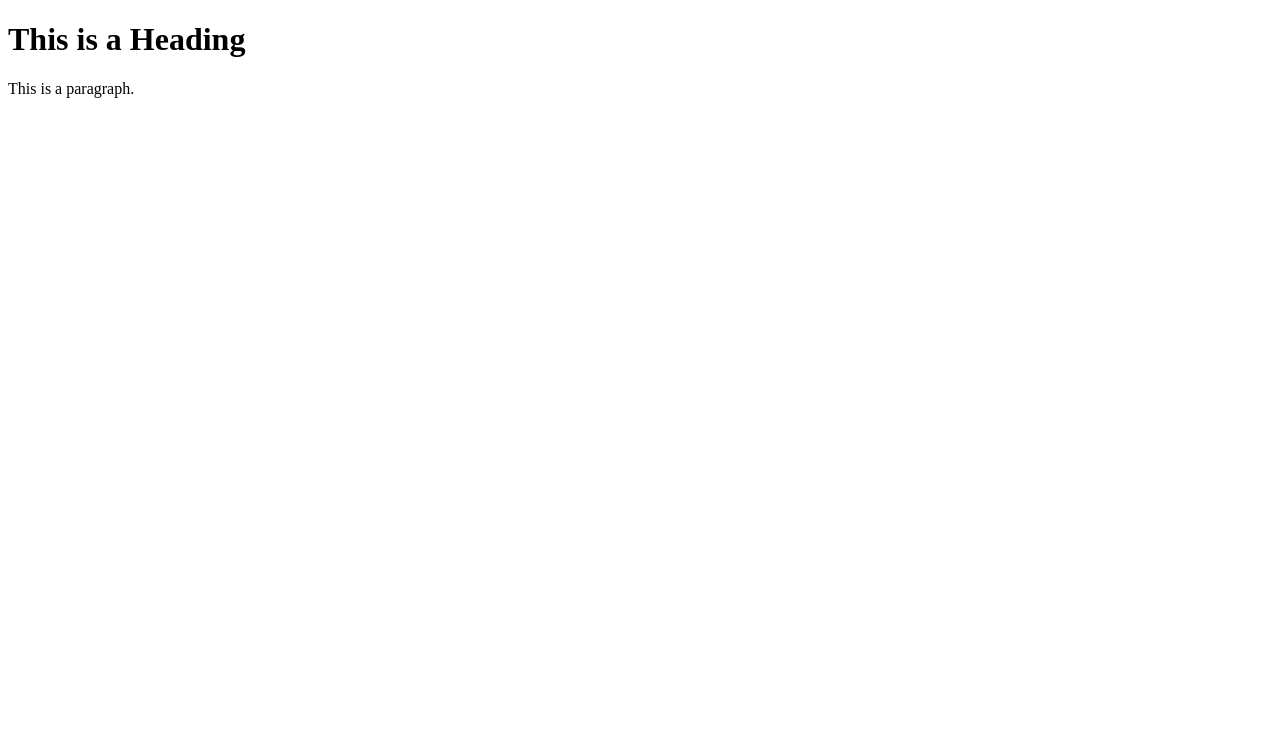
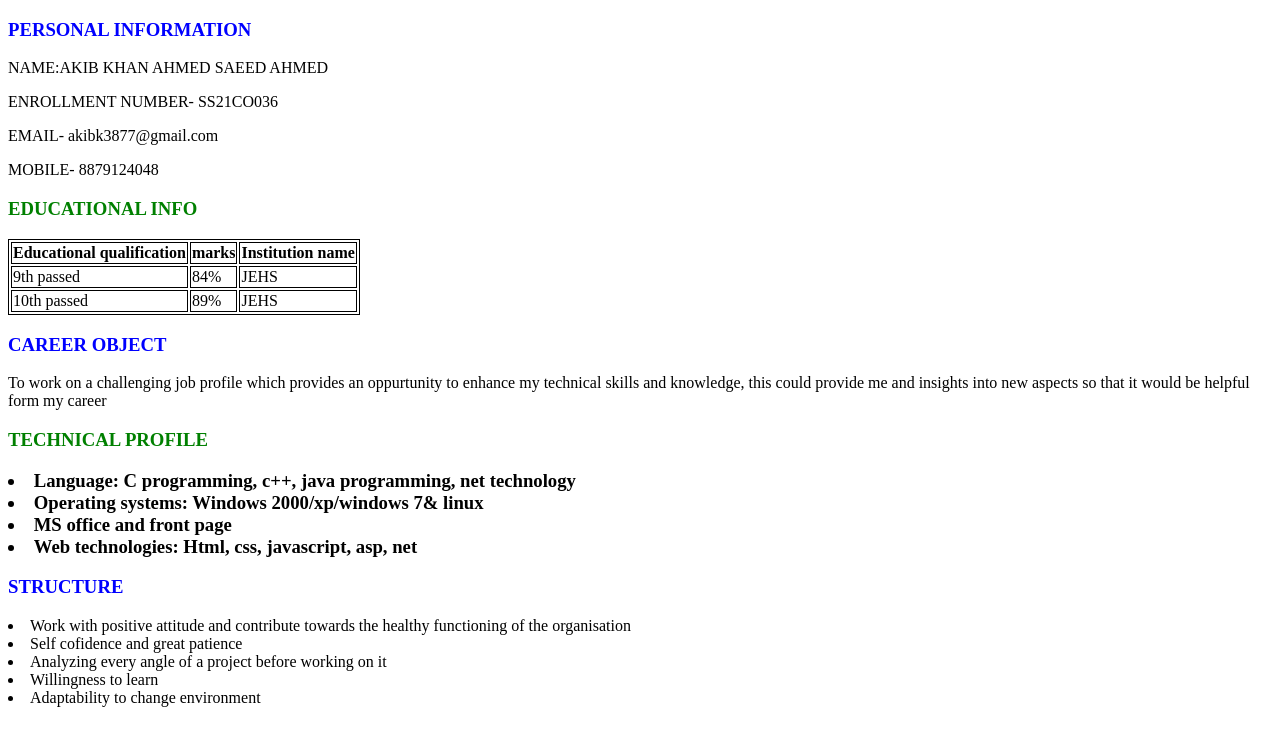
Before and after one commit to asif7711/asif7711.github.io, a plain HTML site: page index.html in a window 1280 px wide. Drawn offline with Linux system fonts and the light colour scheme.

Commit message:
Update index.html

```diff
--- a/index.html
+++ b/index.html
@@ -1,12 +1,51 @@
 <!DOCTYPE html>
 <html>
-<head>
-<title>Page Title</title>
-</head>
-<body>
+  <head>
+            <title> RESUME </title>
+  <style> table, th, td {border:1px solid black;}</style>
+   </head>
 
-<h1>This is a Heading</h1>
-<p>This is a paragraph.</p>
+ <h3 style="color:blue;"> PERSONAL INFORMATION </h3>
+ <p> NAME:AKIB KHAN AHMED SAEED AHMED </p>
+ <p> ENROLLMENT NUMBER- SS21CO036 </p>
+ <p> EMAIL- akibk3877@gmail.com </p>
+ <p> MOBILE- 8879124048 </p>
 
-</body>
-</html>
+ <h3 style="color:green;"> EDUCATIONAL INFO </h3>
+ <table>
+ <tr>
+ <th> Educational qualification </th>
+ <th> marks </th>
+ <th>Institution name</th>
+ </tr>
+
+ <tr>
+ <td> 9th passed </td>
+ <td> 84% </td>
+ <td> JEHS </td>
+ </tr>
+
+ <tr>
+ <td> 10th passed </td>
+ <td> 89% </td>
+ <td> JEHS </td>
+ </td>
+ </table>
+
+ <h3 style="color:blue;"> CAREER OBJECT </h3>
+ <p>  To work on a challenging job profile which provides an oppurtunity to enhance my technical skills and knowledge, this could provide me and insights into new aspects so that it would be helpful form my career</p>
+
+  <h3 style="color:green;"> TECHNICAL PROFILE <h3>
+    <li> Language: C programming, c++, java programming, net technology </li>
+    <li>Operating systems: Windows 2000/xp/windows 7& linux </li>
+    <li> MS office and front page </li>
+    <li> Web technologies: Html, css, javascript, asp, net </li>
+
+  <h3 style="color:blue;">STRUCTURE</h3>
+  <li> Work with positive attitude and contribute towards the healthy functioning of the organisation</li>
+       <li> Self cofidence and great patience </li>
+       <li> Analyzing every angle of a project before working on it</li>
+       <li> Willingness to learn </li>
+       <li> Adaptability to change environment </li>
+
+     </html>
```
